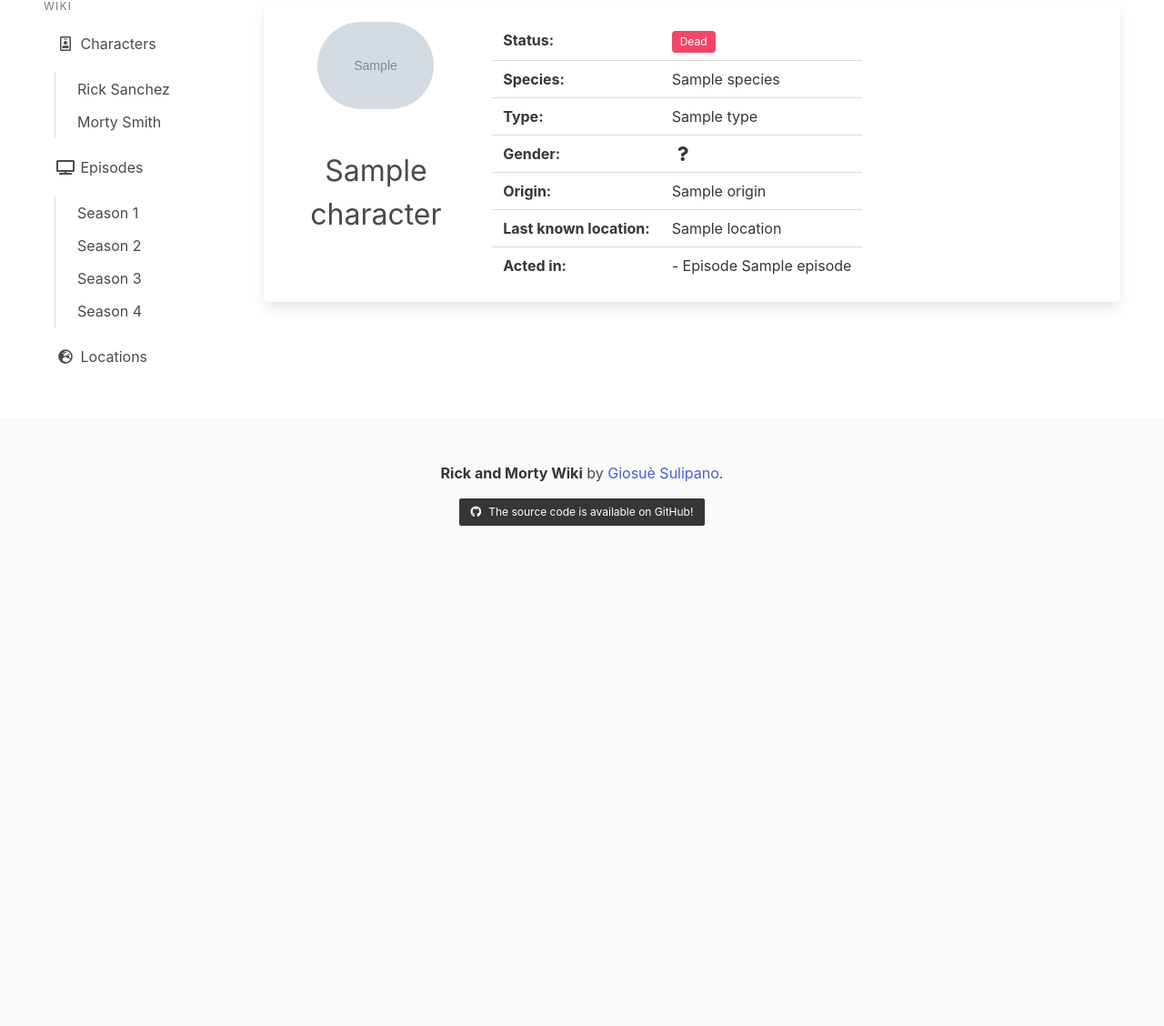
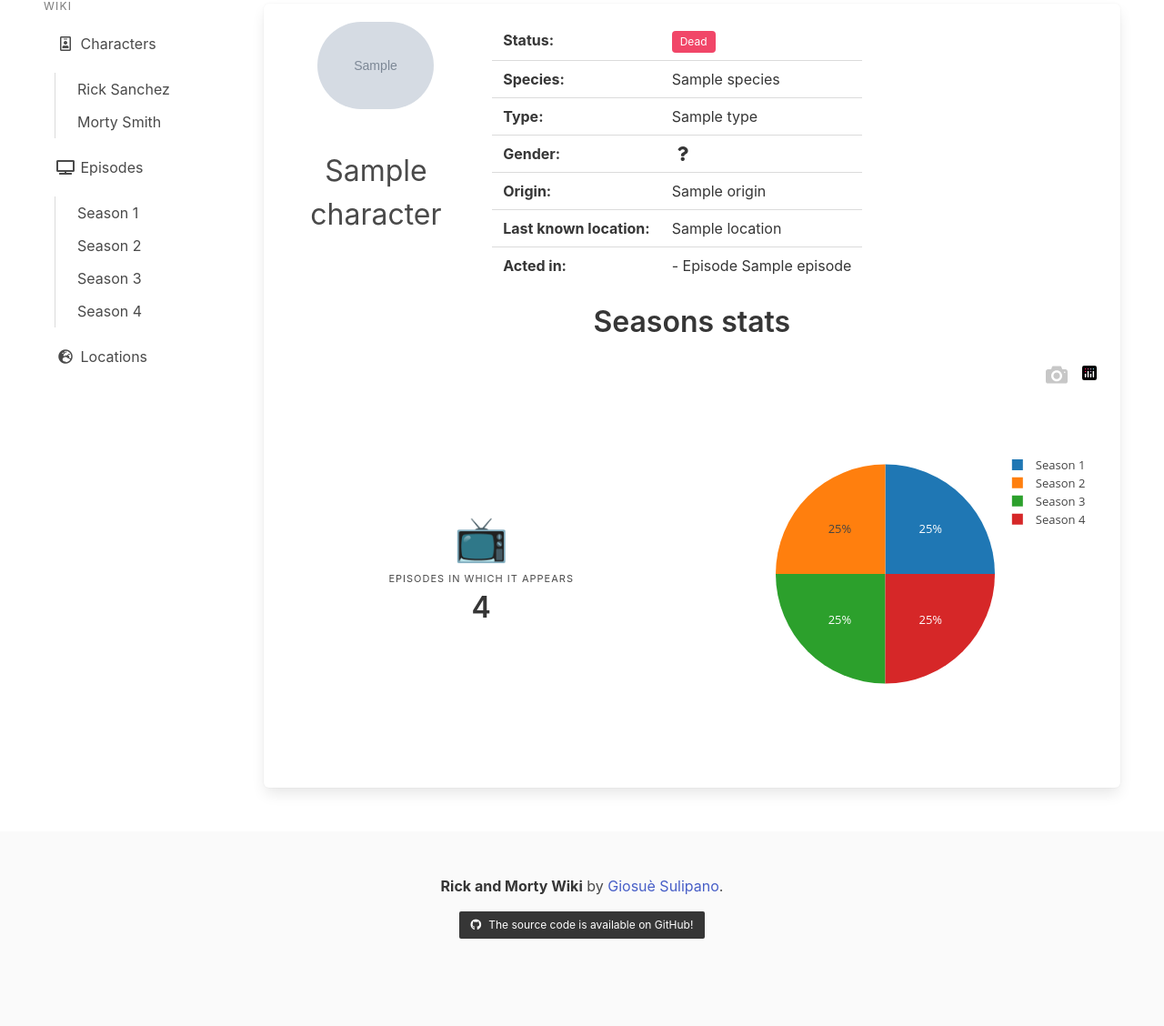
Before and after one commit to imgios/RaM-wiki, a Flask app: template ramwiki/characters/templates/characters/characterInfo.html in a window 1280 px wide. Shown: the part 264-1392 px from the top of the page at 91% size. Before the commit the page ends 842 px from the top, so only its background shows below. Run offline with Flask 2, Linux system fonts and the light colour scheme; the template is opened without the code that fills it: most values are stand-ins (such as "Sample title", 1, 10 or a date in 2020); grey boxes marked "Sample" are stand-in pictures; some libraries are stand-ins or nearby versions.

Commit message:
Add seasons stats in the character info page

```diff
--- a/ramwiki/characters/templates/characters/characterInfo.html
+++ b/ramwiki/characters/templates/characters/characterInfo.html
@@ -91,9 +91,42 @@
                     </div>
                 </div>
             </div>
+            {% if actedIn_stats %}
+            <p class="title has-text-centered">Seasons stats</p>
+            <div class="columns is-vcentered">
+                <div class="column has-text-centered">
+                    <p class="is-size-1">📺</p>
+                    <p class="heading">Episodes in which it appears</p>
+                    <p class="title">{{ actedIn_stats['1']|length + actedIn_stats['2']|length + actedIn_stats['3']|length + actedIn_stats['4']|length }}</p>
+                </div>
+                <div class="column has-text-centered">
+                    <!-- Plotly Pie Chart -->
+                    <div id="seasonPieChart" class="has-xmargin-auto"></div>
+                </div>
+            </div>
+            {% endif %}
             {% else %}
             <p>Sorry, character not found!</p>
             {% endif %}
         </div>
     </div>
 {% endblock %}
+
+{% block javascript %}
+<script>
+    var data = [{
+        sort: 'false',
+        values: [{{ actedIn_stats['1']|length }}, {{ actedIn_stats['2']|length }}, {{ actedIn_stats['3']|length }}, {{ actedIn_stats['4']|length }}],
+        labels: ['Season 1', 'Season 2', 'Season 3', 'Season 4'],
+        type: 'pie',
+    }];
+
+    var layout = {
+        font: {size: 13}
+    };
+
+    var config = {responsive: true}
+
+    Plotly.newPlot('seasonPieChart', data, layout, config);
+</script>
+{% endblock %}
```
Also changed, not shown: ramwiki/characters/__init__.py (+31 -1 lines).
